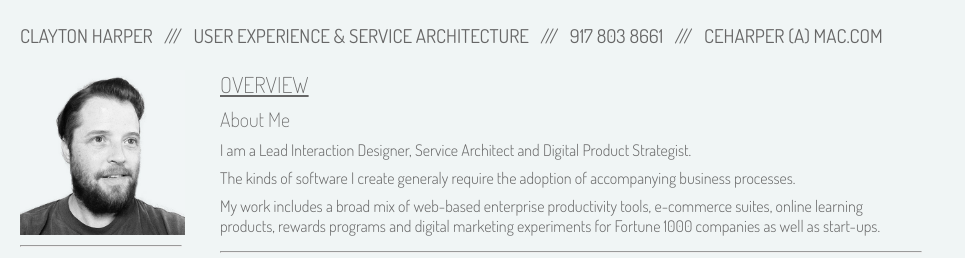
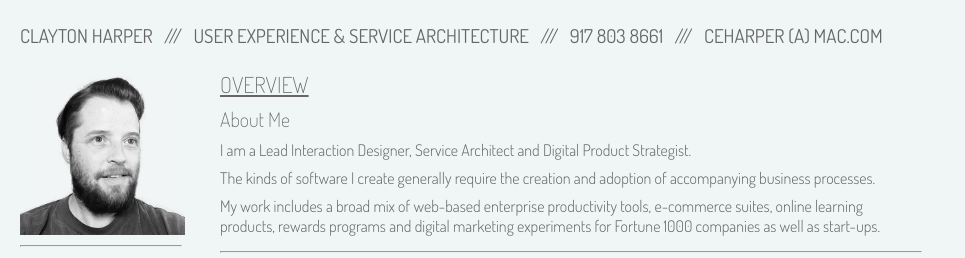
Before and after one commit to therealclay/therealclay.github.io, a plain HTML site: page index.html in a window 1280 px wide. Shown: the top 258 px of the page, without its empty margins (0-965 px from the left). Drawn offline with Linux system fonts and the light colour scheme.

```diff
--- a/index.html
+++ b/index.html
@@ -215,7 +215,7 @@
         <h1>OVERVIEW</h1>
         <h2>About Me</h2>
         <p>I am a Lead Interaction Designer, Service Architect and Digital Product Strategist.</p>
-        <p>The kinds of software I create generaly require the adoption of accompanying business processes.</p>
+        <p>The kinds of software I create generally require the creation and adoption of accompanying business processes.</p>
         <p>My work includes a broad mix of web-based enterprise productivity tools, e-commerce suites, online learning products, rewards programs and digital marketing experiments for Fortune 1000 companies as well as start-ups.</p>
         <hr>
         <h2>Skillset</h2>
```
